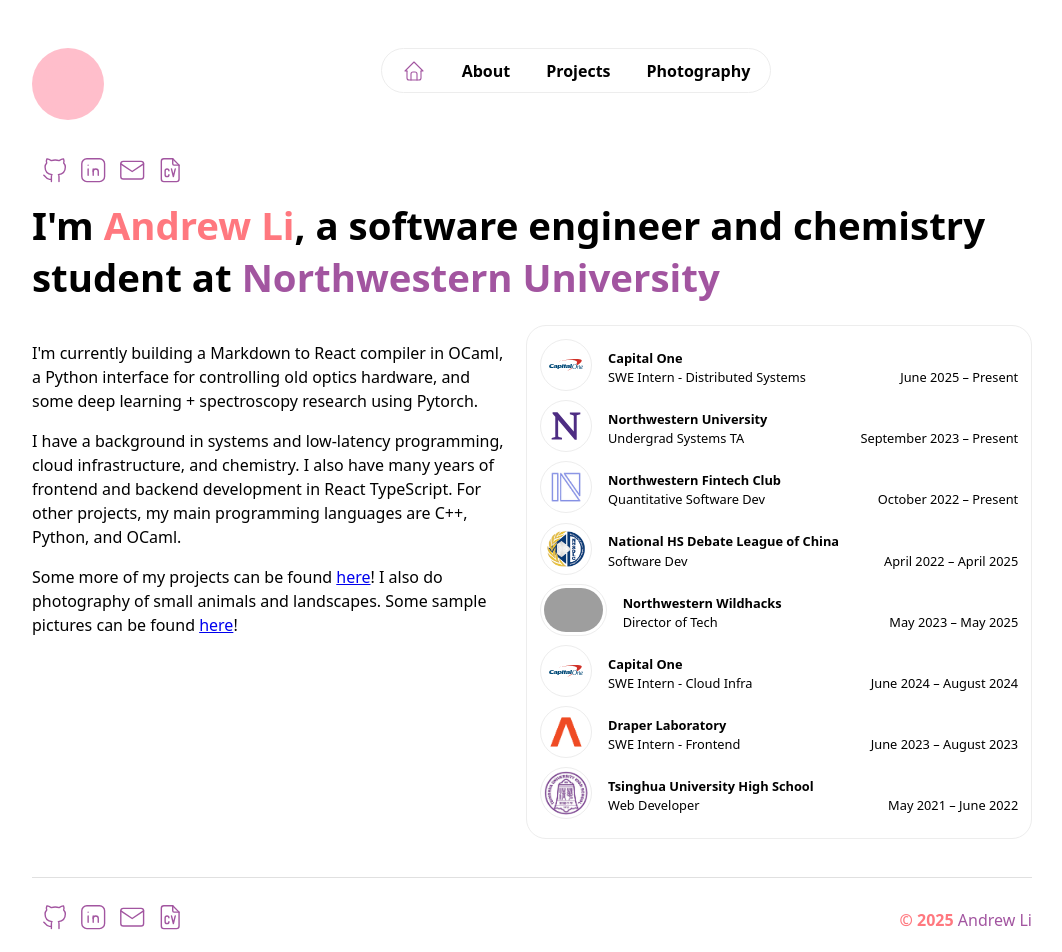
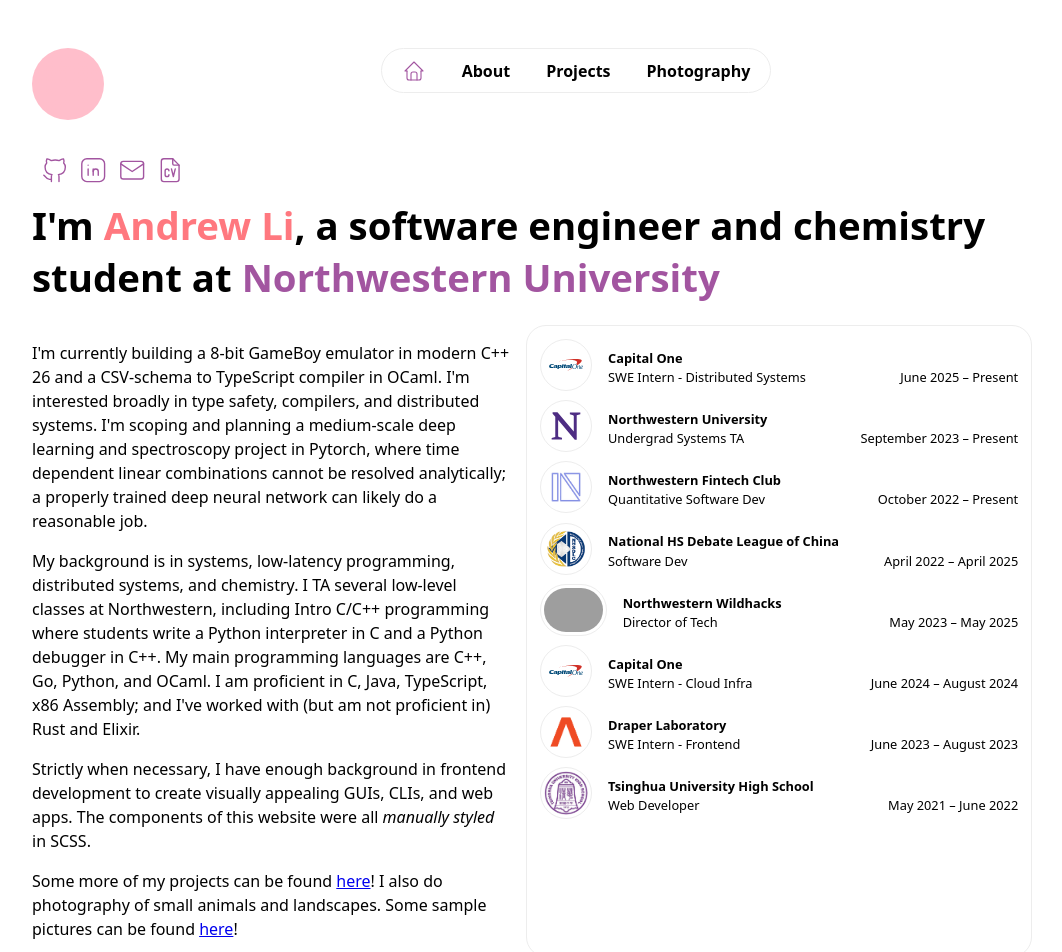
Before and after one commit to andrlime/personal-website, a React (Vite) app: page / in a window 1280 px wide. Shown: the top 952 px of the page, without its empty margins (108-1170 px from the left). Built offline with nearby package versions, Linux system fonts and the light colour scheme; grey boxes are pictures that could not be loaded.

Commit message:
update text paragraphs (#23)

```diff
--- a/src/components/socials/socials.scss
+++ b/src/components/socials/socials.scss
@@ -3,6 +3,7 @@
 
 .socials_icon {
     color: colors.$accent-light;
+
     &:visited {
         color: colors.$accent-light;
     }
@@ -48,6 +49,7 @@
 
 
     .cv-div-icon {
+        cursor: pointer;
         align-self: flex-end;
     }
 
--- a/src/pages/AboutPage.tsx
+++ b/src/pages/AboutPage.tsx
@@ -13,8 +13,8 @@
       <div className="page__two_columns reverse">
         <div className="page__two_columns__left">
           <div id="page__inside_body">I've lived in the Pacific Northwest for 7 years and Beijing, China for 7 years.</div>
-          <div id="page__inside_body">I'm developing a Markdown to React compiler in OCaml to power LLM-prompted text-based games.</div>
-          <div id="page__inside_body">I'm building a Python interface for our group's ESP-300 translation stage to improve maintainability of 30 year old hardware.</div>
+          <div id="page__inside_body">I'm building a GameBoy emulator in modern C++, leveraging std concepts and templates for instruction parsing and interpreting.</div>
+          <div id="page__inside_body">I'm developing a CSV to TypeScript compiler in OCaml to compile static content for static sites at build time without having to manually write JavaScript or hook up an API. In a sense, it's kind of like constexpr for React.</div>
           <div id="page__inside_body">I'm working on a research project integrating deep learning and 2D spectroscopy with neural networks, mainly leveraging Pytorch.</div>
           <div id="page__inside_body">Finally, I'm an undergrad TA at Northwestern's Computer Science Department. I've TAed <strong>C/C++ programming</strong> (Fall 2023, Winter 2024, Winter 2025), <strong>Intro to Computer Systems</strong> (Spring 2024, Fall 2024), and <strong>Intro to Parallel Programming</strong> (Spring 2025).</div>
         </div>
--- a/src/pages/HomePage.tsx
+++ b/src/pages/HomePage.tsx
@@ -16,8 +16,9 @@
 
       <div className="page__two_columns">
         <div className="page__two_columns__left">
-          <div id="page__inside_body">I'm currently building a Markdown to React compiler in OCaml, a Python interface for controlling old optics hardware, and some deep learning + spectroscopy research using Pytorch.</div>
-          <div id="page__inside_body">I have a background in systems and low-latency programming, cloud infrastructure, and chemistry. I also have many years of frontend and backend development in React TypeScript. For other projects, my main programming languages are C++, Python, and OCaml.</div>
+          <div id="page__inside_body">I'm currently building a 8-bit GameBoy emulator in modern C++ 26 and a CSV-schema to TypeScript compiler in OCaml. I'm interested broadly in type safety, compilers, and distributed systems. I'm scoping and planning a medium-scale deep learning and spectroscopy project in Pytorch, where time dependent linear combinations cannot be resolved analytically; a properly trained deep neural network can likely do a reasonable job.</div>
+          <div id="page__inside_body">My background is in systems, low-latency programming, distributed systems, and chemistry. I TA several low-level classes at Northwestern, including Intro C/C++ programming where students write a Python interpreter in C and a Python debugger in C++. My main programming languages are C++, Go, Python, and OCaml. I am proficient in C, Java, TypeScript, x86 Assembly; and I've worked with (but am not proficient in) Rust and Elixir.</div>
+          <div id="page__inside_body">Strictly when necessary, I have enough background in frontend development to create visually appealing GUIs, CLIs, and web apps. The components of this website were all <em>manually styled</em> in SCSS.</div>
           <div id="page__inside_body">Some more of my projects can be found <a href="./projects">here</a>! I also do photography of small animals and landscapes. Some sample pictures can be found <a href="./photos">here</a>!</div>
         </div>
 
```
